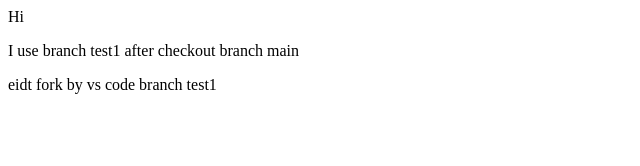
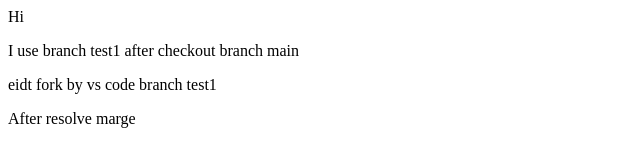
Before and after one commit to elshafei-dev/updata-projct, a plain HTML site: page index.html in a window 1280 px wide. Shown: the whole page, without its empty margins (0-640 px from the left). Drawn offline with Linux system fonts and the light colour scheme.

Commit message:
after resolve pull

```diff
--- a/index.html
+++ b/index.html
@@ -2,4 +2,5 @@
   Hi
   <p>I use branch test1 after checkout branch main</p>
   <p>eidt fork by vs code branch test1</p>
+  <p>After resolve marge</p>
 </body>
```
